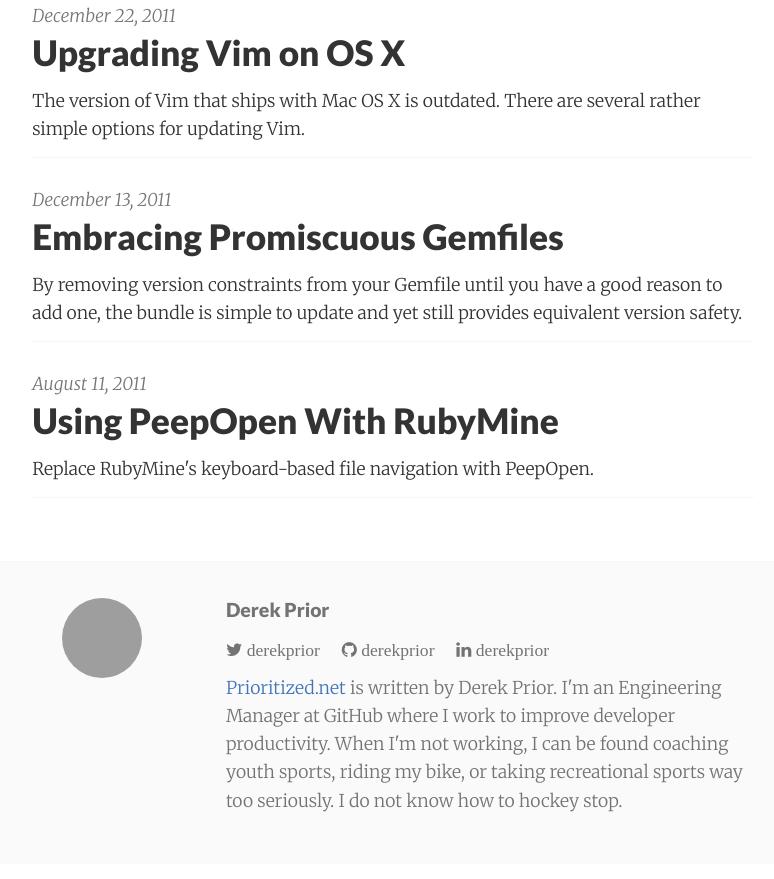
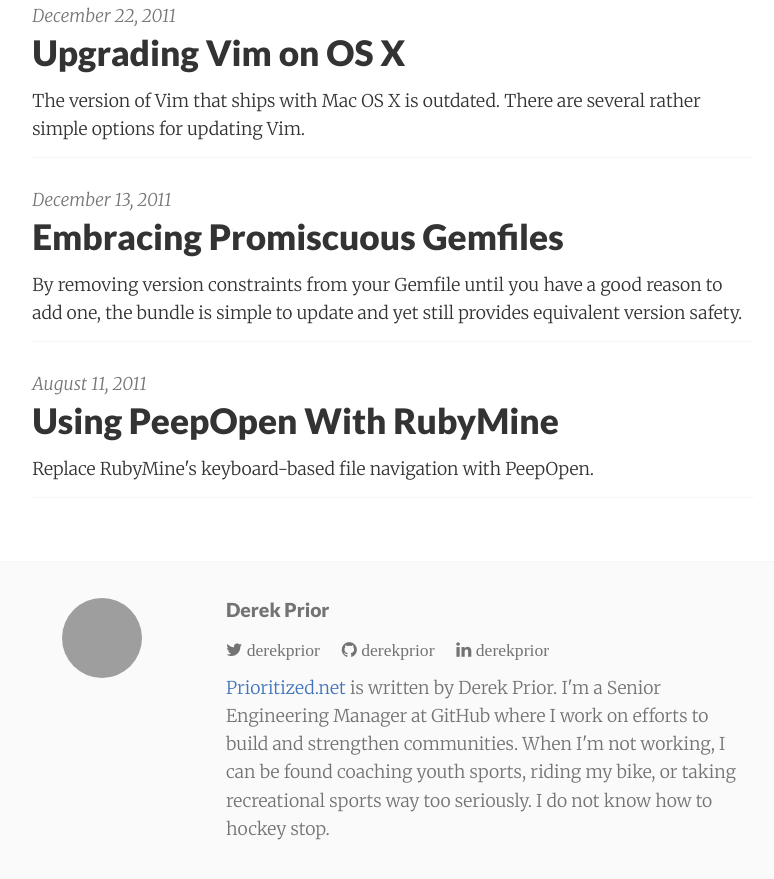
Before and after one commit to derekprior/derekprior.github.io, a Jekyll site: the page built from index.html, in a window 1280 px wide and 900 px high, scrolled down 4229 px, cut to the strip 0-879 px from the top of the window. Shown: the whole strip, without its empty margins (247-1021 px from the left). Built offline with Jekyll 4.4.1, drawn with Linux system fonts in a browser that asks for light colours; nearby versions of some CDN libraries; grey boxes are pictures that could not be loaded.

Commit message:
Update Bio

```diff
--- a/_includes/footer.html
+++ b/_includes/footer.html
@@ -30,11 +30,11 @@
         </a>
       </div>
 
-      <p><a href="/">Prioritized.net</a> is written by Derek Prior. I'm an
-      Engineering Manager at GitHub where I work to improve developer
-      productivity. When I'm not working, I can be found coaching youth sports,
-      riding my bike, or taking recreational sports way too seriously. I do not
-      know how to hockey stop.</p>
+      <p><a href="/">Prioritized.net</a> is written by Derek Prior. I'm a Senior
+      Engineering Manager at GitHub where I work on efforts to build and
+      strengthen communities. When I'm not working, I can be found coaching
+      youth sports, riding my bike, or taking recreational sports way too
+      seriously. I do not know how to hockey stop.</p>
     </div>
   </div>
 </footer>
```
